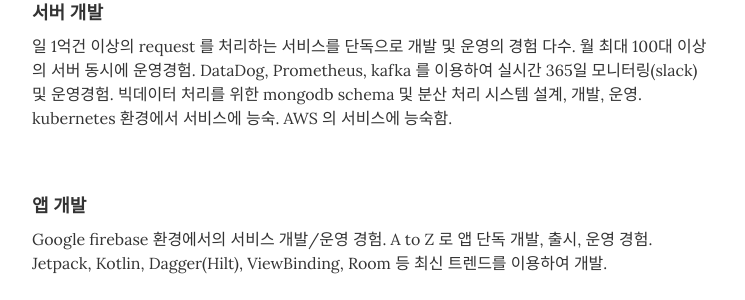
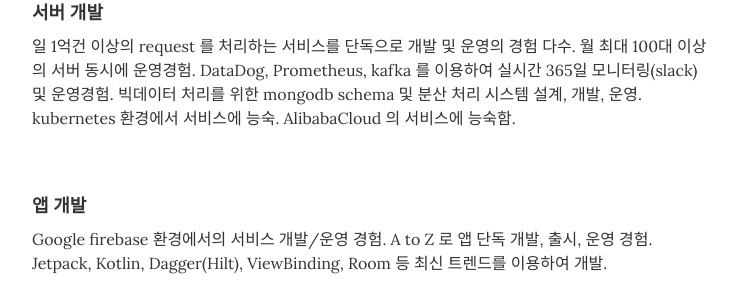
Before and after one commit to und3rs/resume_kr, a Jekyll site: the page built from index.html, in a window 1280 px wide and 900 px high, scrolled down 2333 px. Shown: the part 224-524 px from the top of the window, without its empty margins (268-1013 px from the left). Built offline with Jekyll 4.4.1, drawn with Linux system fonts in a browser that asks for light colours.

Commit message:
Update skills.yml

```diff
--- a/_data/skills.yml
+++ b/_data/skills.yml
@@ -11,7 +11,7 @@
   description: AI(Deep-Learning) 개발, 대규모 서비스 서버개발, 클라이언트 개발, 안드로이드 개발, 리버스 엔지니어링, 보안, 네트워크 분산처리, PC 소프트웨어 개발, 웹 프론트엔드 및 백엔드 개발, 서비스 아키텍쳐 개발, 서비스 인프라 구축, 각종 라이브러리/스택 개발, 팀 메니지먼트, 서비스 서버 운영 기타
 
 - skill: 서버 개발
-  description: 일 1억건 이상의 request 를 처리하는 서비스를 단독으로 개발 및 운영의 경험 다수. 월 최대 100대 이상의 서버 동시에 운영경험. DataDog, Prometheus, kafka 를 이용하여 실시간 365일 모니터링(slack) 및 운영경험. 빅데이터 처리를 위한 mongodb schema 및 분산 처리 시스템 설계, 개발, 운영. kubernetes 환경에서 서비스에 능숙. AWS 의 서비스에 능숙함.
+  description: 일 1억건 이상의 request 를 처리하는 서비스를 단독으로 개발 및 운영의 경험 다수. 월 최대 100대 이상의 서버 동시에 운영경험. DataDog, Prometheus, kafka 를 이용하여 실시간 365일 모니터링(slack) 및 운영경험. 빅데이터 처리를 위한 mongodb schema 및 분산 처리 시스템 설계, 개발, 운영. kubernetes 환경에서 서비스에 능숙. AlibabaCloud 의 서비스에 능숙함.
 
 - skill: 앱 개발
   description: Google firebase 환경에서의 서비스 개발/운영 경험. A to Z 로 앱 단독 개발, 출시, 운영 경험. Jetpack, Kotlin, Dagger(Hilt), ViewBinding, Room 등 최신 트렌드를 이용하여 개발.
```
